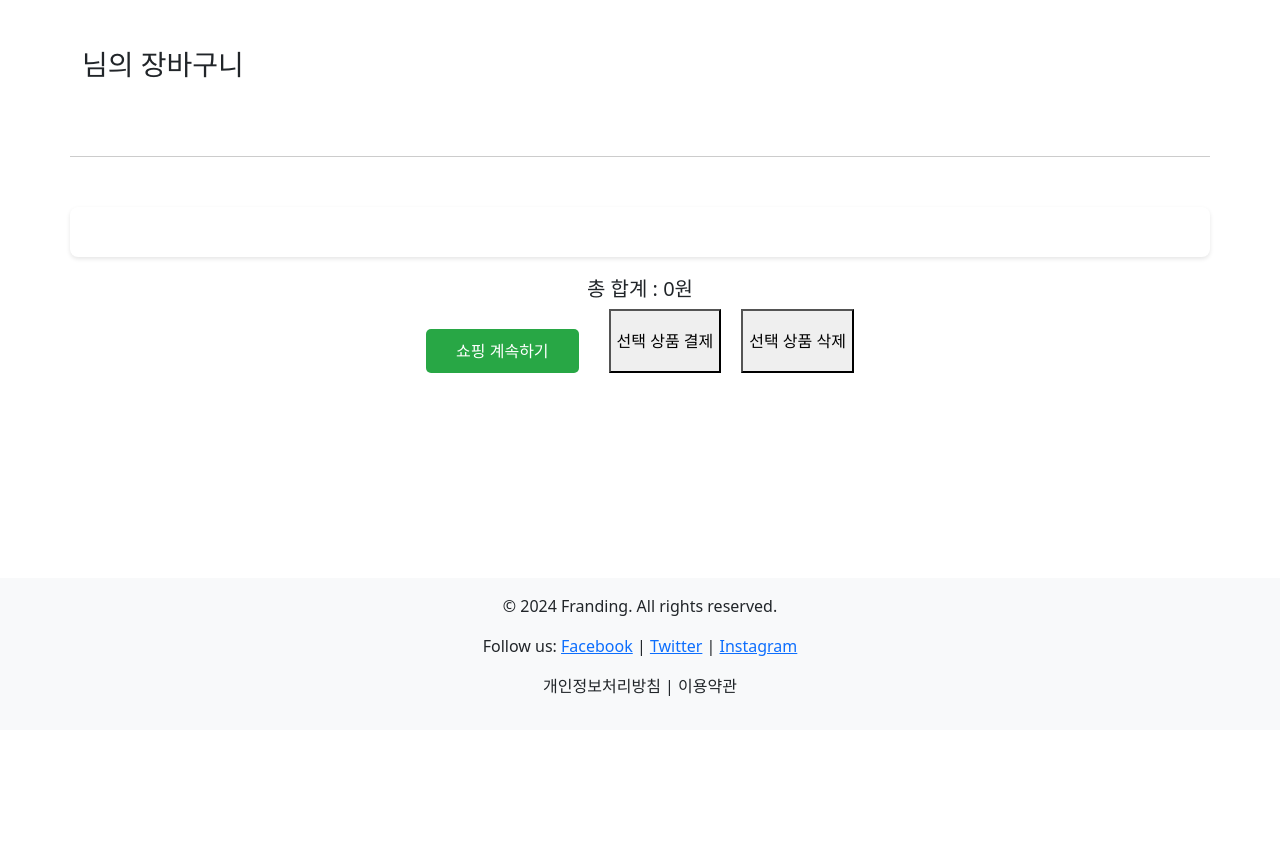
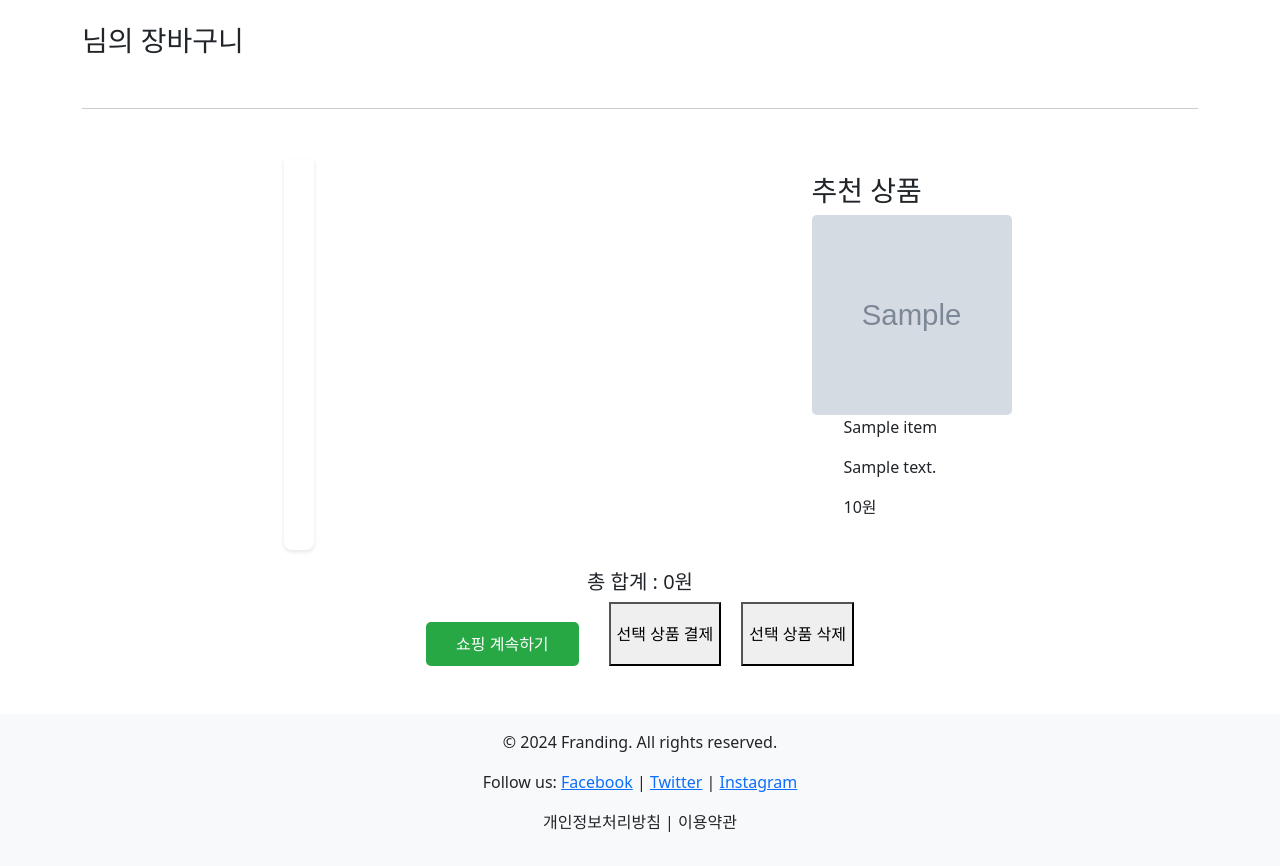
Before and after one commit to choi-jyoon/franding, a Django app: page /cart/detail/ in a window 1280 px wide. Shown: the part 70-936 px from the top of the page. Before the commit the page ends 766 px from the top, so only its background shows below. Run offline with Django 5.2, Linux system fonts and the light colour scheme; a user stored in the database is signed in; tables that the repository leaves empty hold one stand-in row (values such as "Sample post"); grey boxes marked "Sample" are stand-in pictures; some libraries are stand-ins or nearby versions.

Commit message:
상품 추천 기능 구현#

```diff
--- a/cart/templates/cart/cart_detail.html
+++ b/cart/templates/cart/cart_detail.html
@@ -67,9 +67,11 @@
 
     .form-container {
         display: flex;
+
         /* Flexbox를 사용하여 내부 요소들을 가로로 나열 */
         justify-content: space-around;
         /* 요소 사이에 균등한 간격을 둠 */
+
     }
 
     .form-container form {
@@ -108,12 +110,29 @@
         line-height: 30px;
         /* 글자 수직 중앙 정렬 */
     }
+
+    .best-item-image {
+        width: 200px;
+        height: 200px;
+        object-fit: cover;
+        border-radius: 5px;
+    }
+
+    .best-item {
+        align-items: center;
+        margin-bottom: 20px;
+        margin-left: 80px;
+        padding: 15px;
+        background: #fff;
+        border-radius: 8px;
+        width: 200px;
+    }
 </style>
 
 {% endblock%}
 
 {% block content %}
-<div class="row justify-content-center mt-4">
+<div class="">
     {% if messages %}
     <ul class="messages">
         {% for message in messages %}
@@ -134,6 +153,7 @@
 
     <div class="my-divider"></div>
 
+    <div class="form-container">
         <div class="item-card list-group-item">
             <form id="check-item" method="GET" action="{% url 'payment:payment_list' %}" style="display: inline;">
                 {% for show in cart %}
@@ -160,6 +180,22 @@
                 </div>
                 {% endfor%}
             </form>
+        </div>
+
+        <!-- 추천 상품 목록 -->
+        <div class="best-item">
+            <h3>추천 상품</h3>
+            {% for product in best_items %}
+            <div class="best-item-{{prodect.id}}">
+                <img src="{{ product.image }}" alt="{{ product.name }}" class="best-item-image">
+                <ul>{{ product }}</ul>
+                <ul>{{ product.summary }}</ul>
+                <ul>{{ product.price }}원</ul>
+            </div>
+            {% endfor %}
+        </div>
+
+
     </div>
 
     <div class="bottom-container">
--- a/cart/views.py
+++ b/cart/views.py
@@ -1,4 +1,5 @@
 from typing import Any
+from django.db.models.query import QuerySet
 from django.shortcuts import render, redirect
 from django.views.generic import ListView, TemplateView,DetailView
 from cart.models import Cart, Order
@@ -8,7 +9,7 @@ from django.shortcuts import get_object_or_404
 from django.http import HttpResponseRedirect
 from django.views.decorators.csrf import csrf_exempt
 from django.http import JsonResponse
-
+from django.db.models import Sum
 
 
 # Create your views here.
@@ -42,19 +43,33 @@ def add_cart(request,) -> Any:
 
 # 장바구니 페이지
 def cart_detail(request, total_price=0):
+
+    # 총 가격 계산
     cart = Cart.objects.filter(user=request.user, status=False).order_by('user', '-status', '-id')
 
     for c in cart:
         total_price += (c.item.price * c.amount)
 
+
+    # 상품 추천
+    product_paid_for = Cart.objects.filter(status=True).values('item_id').annotate(total_amount = Sum('amount')).order_by('-total_amount')[:3]
+    best_items = []
+
+    for item_id in product_paid_for:
+        best_i = Item.objects.get(id = item_id['item_id']) # id가 item_id인 Item을 가져온다.
+        best_items.append(best_i)
+
+
     context = {
         'cart': cart,
         'total_price': total_price,
+        'best_items': best_items,
 
     }
     return render(request, 'cart/cart_detail.html', context)
 
 
+# 장바구니 수량 변경
 def accept_ajax(request, total_price=0):
     if request.method == 'POST':
         item_id = request.POST['item_id'] # 새로운 카트 수량을 1개 업데이트
```
Also changed, not shown: cart/templates/cart/cart_detail_test.html (+3 -39 lines). Lines whose indentation alone changed are shown as unchanged.
